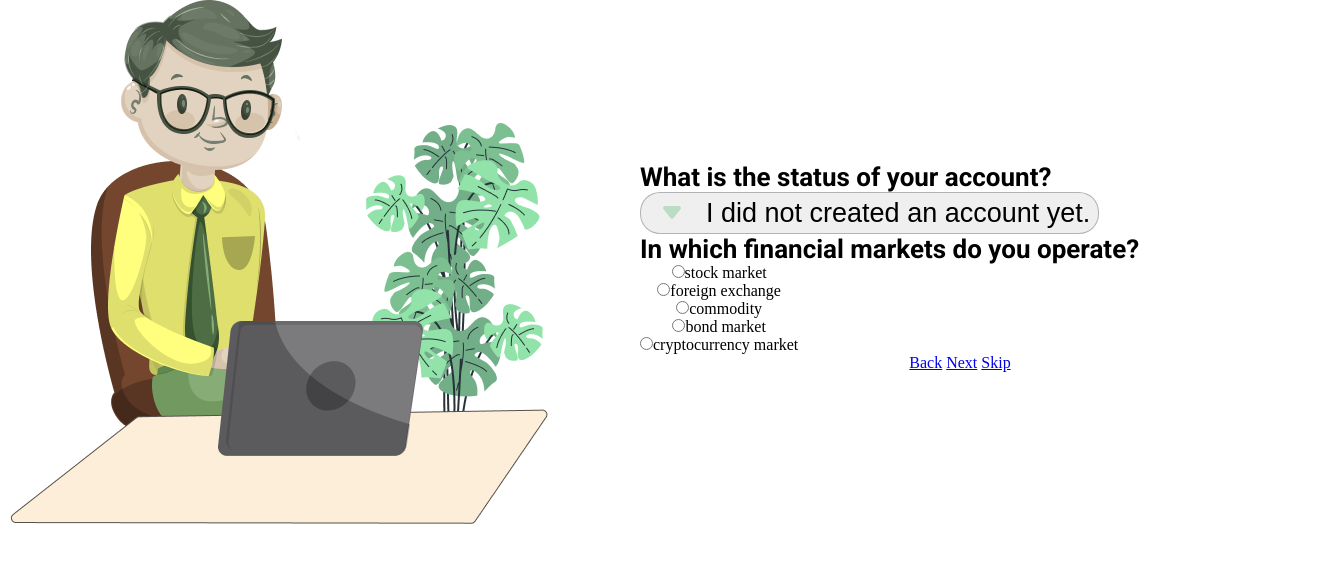
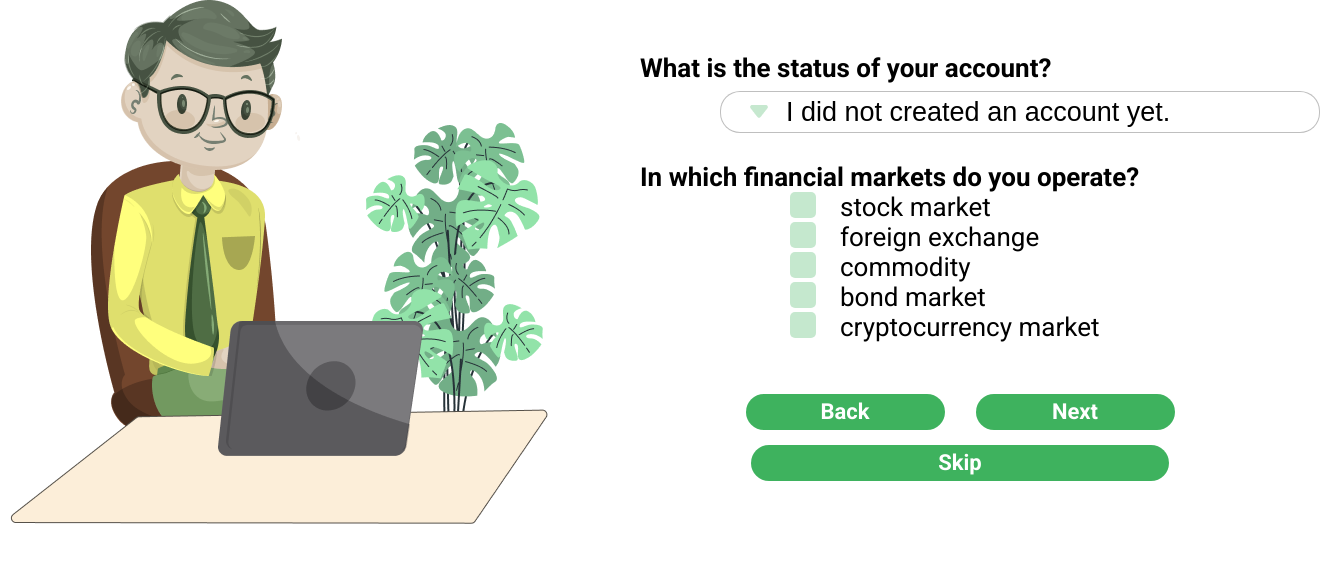
Before and after one commit to denysfmalta/cmps-financial-research, a plain HTML site: page pages/form1.html in a window 1280 px wide. Shown: the whole page, 1320 px wide, since content can reach past the window. Drawn offline with Linux system fonts and the light colour scheme.

Commit message:
finalized stylization draft -- NEEDS TO CENTRALIZE

```diff
--- a/assets/styles/form1.css
+++ b/assets/styles/form1.css
@@ -29,6 +29,52 @@ h3{
     align-items: center;
 }
 
+.status {
+    background-image: url("../images/arrow.png");
+    background-color: white;
+    background-repeat: no-repeat;
+    background-position-x: 5%;
+    background-position-y: center;
+    font-size: 27px;
+    border-radius: 20px;
+    border: 1px solid rgba(0, 0, 0, 0.25);
+    height: 42px;
+    width: 75vh;
+    padding-left: 10%;
+    -webkit-appearance: none;
+    -moz-appearance: none;
+    text-indent: 1px;
+    text-overflow: '...';
+    align-self: flex-start;
+    margin-left: 10vh;
+    margin-top: 8px;
+    margin-bottom: 29px;
+}
+
+.status:hover{
+    background-image: url(../images/arrow-hover.png);
+    border: 1px solid rgba(71, 82, 66, 1);
+}
+
+.status:focus{
+    outline: 0;
+}
+
+.text-body > a {
+    display: inline-block;
+    width: 418px;
+    height: 36px;
+    background-color: #3EB25E;
+    border-radius: 35px;
+    line-height: 36px;
+    font-family: Roboto;
+    text-decoration: none;
+    font-weight: 700;
+    font-size: 22px;
+    color: white;
+    align-self: center;
+}
+
 .text-body > a {
     width: 199px;
     height: 36px;
@@ -46,25 +92,86 @@ h3{
     text-decoration: none;
 }
 
-.status {
-    background-image: url("../images/arrow.png");
-    background-repeat: no-repeat;
-    background-position-x: 5%;
-    background-position-y: center;
-    font-size: 27px;
-    border-radius: 20px;
-    height: 42px;
-    width: 459px;
-    border: 1px solid rgba(0 ,0, 0, 25%);
-    padding-left: 10%;
-    -webkit-appearance: none;
-    -moz-appearance: none;
-    text-indent: 1px;
-    text-overflow: '';
-    align-self: flex-start;
+
+ol {
+    display: inline;
+    text-align: left;
+    font-family: Roboto;
+    font-size: 26px;
+    margin-bottom: 32px;
 }
 
-ol {
-    align-items: left;
+[type="radio"] {
+    opacity: 0;
+}
+
+[type="radio"] + label {
+    position: relative;
+}
+
+
+[type="radio"] + label::before {
+    content: "";
+    position: absolute;
+    border-radius: 5px;
+    height: 26px;
+    width: 26px;
+    background: rgba(62, 178, 94, 0.3);
+    left: -50px;
+}
+
+[type="radio"]:checked + label::before {
+    content: "";
+    position: absolute;
+    border-radius: 5px;
+    height: 26px;
+    width: 26px;
+    background: rgba(62, 178, 94, 1);
+    left: -50px;
+}
+
+.text-body > a {
+    display: inline-block;
+    width: 418px;
+    height: 36px;
+    background-color: #3EB25E;
+    border-radius: 35px;
+    line-height: 36px;
+    font-family: Roboto;
+    text-decoration: none;
+    font-weight: 700;
+    font-size: 22px;
+    color: white;
+    align-self: center;
+}
+
+a:hover {
+    background-color: #FFFF7D;
+    color: black;
+}
+
+.text-body >  .back-next > a {
+    display: inline-block;
+    width: 199px;
+    height: 36px;
+    background-color: #3EB25E;
+    border-radius: 35px;
+    line-height: 36px;
+    font-family: Roboto;
+    text-decoration: none;
+    font-weight: 700;
+    font-size: 22px;
+    color: white;
     align-self: flex-start;
+    margin-bottom: 15px;
 }
+
+.text-body >  .back-next > a:hover {
+    background-color: #FFFF7D;
+    color: black;
+}
+
+a + a {
+    margin-top: 20px;
+    margin-left: 27px;
+   }
--- a/assets/styles/form3.css
+++ b/assets/styles/form3.css
@@ -22,6 +22,7 @@ h3{
     font-weight: 700;
     font-size: 26px;
     line-height: 30px;
+    margin-bottom: 20px;
 }
 
 .text-body {
@@ -33,6 +34,27 @@ h3{
 }
 
 .text-body > a {
+    display: inline-block;
+    width: 418px;
+    height: 36px;
+    background-color: #3EB25E;
+    border-radius: 35px;
+    line-height: 36px;
+    font-family: Roboto;
+    text-decoration: none;
+    font-weight: 700;
+    font-size: 22px;
+    color: white;
+    align-self: center;
+}
+
+a:hover {
+    background-color: #FFFF7D;
+    color: black;
+}
+
+.text-body >  .back-next > a {
+    display: inline-block;
     width: 199px;
     height: 36px;
     background-color: #3EB25E;
@@ -43,4 +65,32 @@ h3{
     font-weight: 700;
     font-size: 22px;
     color: white;
+    align-self: flex-start;
+    margin-bottom: 15px;
 }
+
+.text-body >  .back-next > a:hover {
+    background-color: #FFFF7D;
+    color: black;
+}
+
+a + a {
+    margin-top: 20px;
+    margin-left: 27px;
+}
+
+input {
+    width: 459px;
+    height: 225px;
+    border: 1px solid rgba(0, 0, 0, 0.25);
+    border-radius: 20px;
+    margin-bottom: 43px;
+}
+
+input:hover{
+border: 1px solid #475242;
+}
+
+input:focus{
+    outline: 0;
+}
--- a/assets/styles/form4.css
+++ b/assets/styles/form4.css
@@ -13,7 +13,7 @@ main > section {
     width: 50%;
 }
 
-div > input {
+input {
     display: flex;
 }
 
@@ -22,6 +22,9 @@ h3{
     font-weight: 700;
     font-size: 26px;
     line-height: 30px;
+    margin-bottom: 20px;
+    margin-top: 20px;
+    align-self: flex-start;
 }
 
 .text-body {
@@ -33,7 +36,7 @@ h3{
 }
 
 .text-body > a {
-    width: 199px;
+    width: 418px;
     height: 36px;
     background-color: #3EB25E;
     border-radius: 35px;
@@ -43,4 +46,42 @@ h3{
     font-weight: 700;
     font-size: 22px;
     color: white;
+    margin-bottom: 14px;
+    align-self: flex-start;
 }
+
+.text-body >  .back-next > a:hover {
+    background-color: #FFFF7D;
+    color: black;
+}
+
+a:hover {
+    background-color: #FFFF7D;
+    color: black;
+}
+
+input {
+    width: 459px;
+    height: 52px;
+    border: 1px solid rgba(0, 0, 0, 0.25);
+    border-radius: 20px;
+    color: rgba(0, 0, 0, 0.25);
+    font-family: 'Roboto';
+    font-weight: 400;
+    font-size: 27px;
+    line-height: 32px;
+    text-align: left;
+    align-self: flex-start;
+}
+
+input:hover {
+    border: 1px solid rgba(71, 82, 66, 1);
+}
+
+input:focus {
+    outline: 0;
+}
+
+#age {
+    margin-bottom: 44px;
+}
--- a/assets/styles/start.css
+++ b/assets/styles/start.css
@@ -75,6 +75,11 @@ main > div > section {
     color: white;
 }
 
+a:hover {
+    background-color: #FFFF7D;
+    color: black;
+}
+
 .text-body > div > a:hover {
     background-color: #FFFF7D;
     color: black;
--- a/pages/form1.html
+++ b/pages/form1.html
@@ -24,17 +24,23 @@
             </select>
             <h3>In which financial markets do you operate?</h3>
             <ol>
-                <input type="radio" name="markets" value="stock_market"/>stock market<br/>
-                <input type="radio" name="markets" value="foreign_exchange"/>foreign exchange<br/>
-                <input type="radio" name="markets" value="commodity"/>commodity<br/>
-                <input type="radio" name="markets" value="bond_market"/>bond market<br/>
-                <input type="radio" name="markets" value="cryptocurrency_market"/>cryptocurrency market<br/>
+                <input type="radio" id="markets" name="markets"/>
+                <label for="markets">stock market</label><br/>
+                <input type="radio" id="foreign" name="markets"/>
+                <label for="foreign">foreign exchange</label><br/>
+                <input type="radio" id="commodity" name="markets"/>
+                <label for="commodity">commodity</label><br/>
+                <input type="radio" id="bond" name="markets"/>
+                <label for="bond">bond market</label><br/>
+                <input type="radio" id="crypto" name="markets"/>
+                <label for="crypto">cryptocurrency market</label><br/>
             </ol>
-            <section class="buttons">
-            <a href="start.html">Back</a>
-            <a href="form2.html">Next</a>
-            <a href="form2.html">Skip</a>
-            </section>
+            <div class="back-next">
+                <a href="start.html">Back</a>
+                <a href="form2.html">Next</a>
+            </div>
+                <a href="form2.html">Skip</a>
+
         </section>
     </main>
 </body>
```
Also changed, not shown: assets/styles/form2.css (+11 -1 lines), assets/styles/index.css (+0 -8 lines), pages/form3.html (+2 -0 lines), pages/form4.html (+1 -1 lines), pages/index.html (+1 -4 lines).
